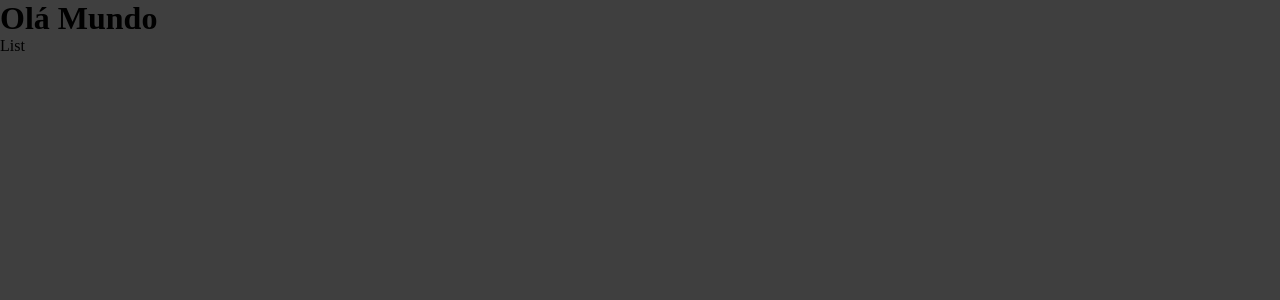
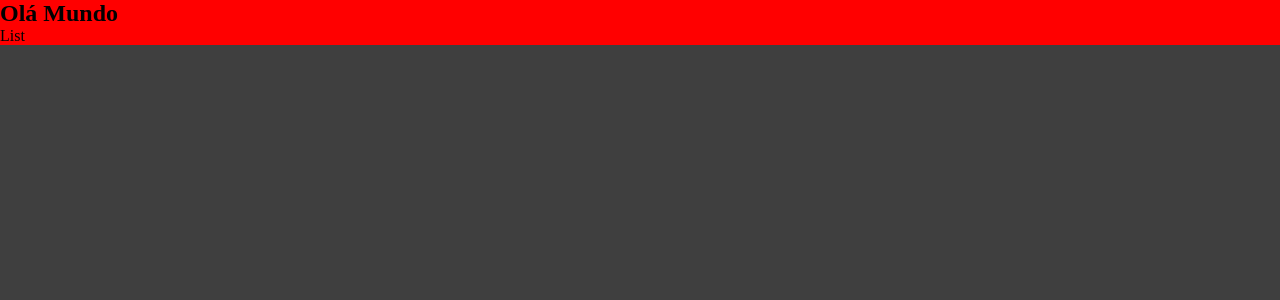
Before and after one commit to GuiSandoval/todo-list, a React (Vite) app: page / in a window 1280 px wide. Shown: the top 300 px of the page. Built offline with nearby package versions, Linux system fonts and the light colour scheme.

Commit message:
Create SectionContainer

```diff
--- a/index.html
+++ b/index.html
@@ -2,9 +2,8 @@
 <html lang="en">
   <head>
     <meta charset="UTF-8" />
-    <link rel="icon" type="image/svg+xml" href="/vite.svg" />
     <meta name="viewport" content="width=device-width, initial-scale=1.0" />
-    <title>Vite + React + TS</title>
+    <title>TODO</title>
   </head>
   <body>
     <div id="root"></div>
--- /dev/null
+++ b/src/layouts/Section/index.tsx
@@ -0,0 +1,17 @@
+import React from 'react'
+import * as S from "./styles"
+
+interface SectionContainerProps {
+  children: React.ReactNode;
+}
+
+
+function SectionContainer({ children }: SectionContainerProps) {
+  return (
+    <S.ContainerSection>
+      {children}
+    </S.ContainerSection>
+  )
+}
+
+export { SectionContainer }
--- /dev/null
+++ b/src/layouts/Section/styles.ts
@@ -0,0 +1,7 @@
+import styled from "styled-components";
+
+export const ContainerSection = styled.section`
+  display: flex;
+  flex-direction: column;
+  background: red;
+`;
--- a/src/pages/Home/index.tsx
+++ b/src/pages/Home/index.tsx
@@ -1,12 +1,13 @@
 import React from 'react'
 import { List } from '../../components/List'
+import { SectionContainer } from '../../layouts/Section'
 
 function Home() {
   return (
-    <div>
+    <SectionContainer>
       <h1>Olá Mundo</h1>
       <List />
-    </div>
+    </SectionContainer>
   )
 }
 
```
